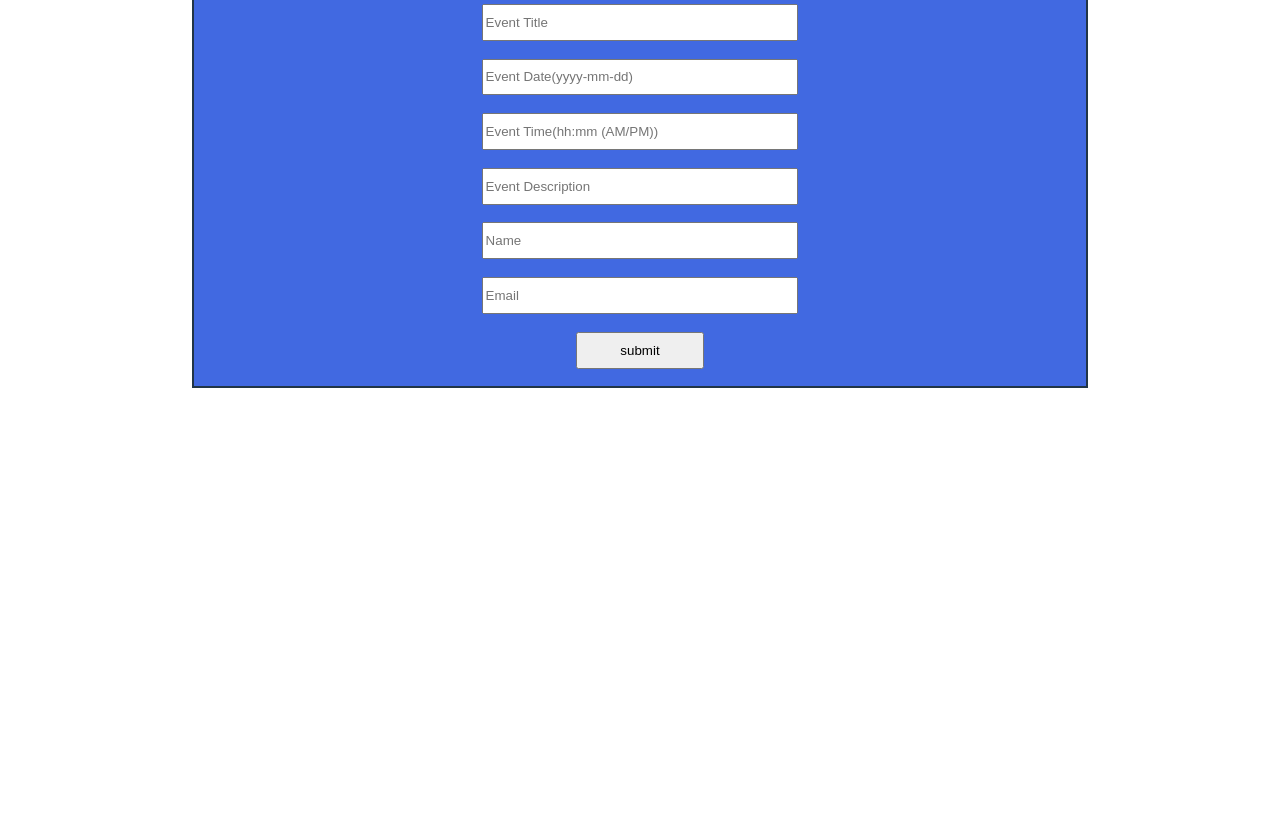
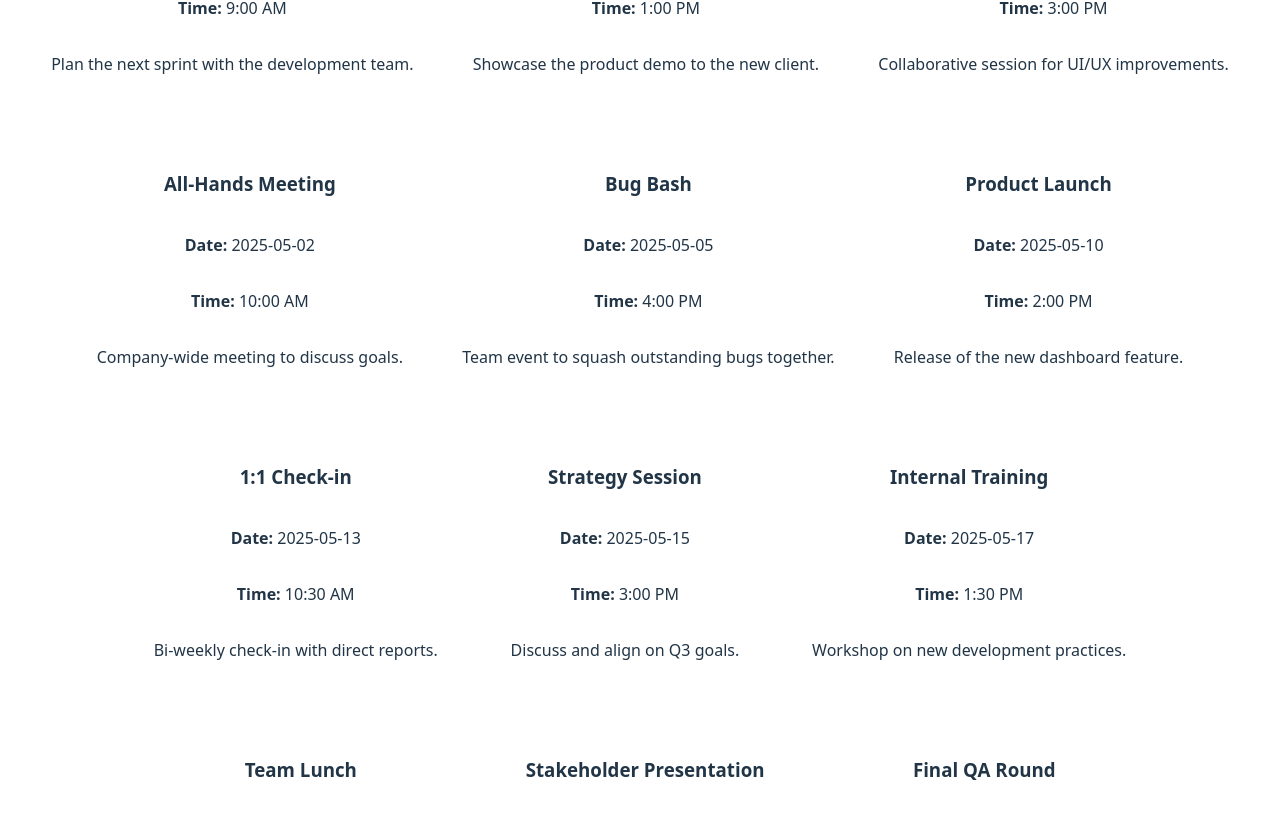
Before and after one commit to dhritim4n/eventBookingSystem, a React (Vite) app: page / in a window 1280 px wide. Shown: the part 1523-2340 px from the top of the page. Before the commit the page ends 2039 px from the top, so only its background shows below. Built offline with nearby package versions, Linux system fonts and the light colour scheme.

Commit message:
event grid ui fix

```diff
--- a/src/components/EventGrid.css
+++ b/src/components/EventGrid.css
@@ -1,7 +1,7 @@
 .event-grid{
     display: flex;
     justify-content: center;
-
+    flex-wrap: wrap;
 }
 
 .event-card{
--- a/src/components/EventGrid.jsx
+++ b/src/components/EventGrid.jsx
@@ -10,7 +10,7 @@ function EventGrid({ events,value,SetValue}) {
   return (
     <>
 
-    <div className="title" id="UpcomingEvent">
+    <div className="title" id="SelectedDateEvent">
         <h2>{value.toLocaleDateString('en-CA')} Events:-</h2>
     </div>
 
--- a/src/components/Events.json
+++ b/src/components/Events.json
@@ -15,17 +15,93 @@
   },
   {
     "id": 3,
-      "title": "Product Launch",
-      "date": "2025-04-12",
-      "time": "2:00 PM",
-      "description": "Launch of the new app version."
+    "title": "Marketing Review",
+    "date": "2025-04-20",
+    "time": "11:30 AM",
+    "description": "Review last quarter’s marketing performance."
   },
-
   {
     "id": 4,
+    "title": "Dev Sprint Planning",
+    "date": "2025-04-22",
+    "time": "9:00 AM",
+    "description": "Plan the next sprint with the development team."
+  },
+  {
+    "id": 5,
+    "title": "Client Demo",
+    "date": "2025-04-25",
+    "time": "1:00 PM",
+    "description": "Showcase the product demo to the new client."
+  },
+  {
+    "id": 6,
+    "title": "Design Brainstorm",
+    "date": "2025-04-28",
+    "time": "3:00 PM",
+    "description": "Collaborative session for UI/UX improvements."
+  },
+  {
+    "id": 7,
+    "title": "All-Hands Meeting",
+    "date": "2025-05-02",
+    "time": "10:00 AM",
+    "description": "Company-wide meeting to discuss goals."
+  },
+  {
+    "id": 8,
+    "title": "Bug Bash",
+    "date": "2025-05-05",
+    "time": "4:00 PM",
+    "description": "Team event to squash outstanding bugs together."
+  },
+  {
+    "id": 9,
     "title": "Product Launch",
-      "date": "2026-04-12",
+    "date": "2025-05-10",
     "time": "2:00 PM",
-      "description": "Launch of the new app version."
+    "description": "Release of the new dashboard feature."
+  },
+  {
+    "id": 10,
+    "title": "1:1 Check-in",
+    "date": "2025-05-13",
+    "time": "10:30 AM",
+    "description": "Bi-weekly check-in with direct reports."
+  },
+  {
+    "id": 11,
+    "title": "Strategy Session",
+    "date": "2025-05-15",
+    "time": "3:00 PM",
+    "description": "Discuss and align on Q3 goals."
+  },
+  {
+    "id": 12,
+    "title": "Internal Training",
+    "date": "2025-05-17",
+    "time": "1:30 PM",
+    "description": "Workshop on new development practices."
+  },
+  {
+    "id": 13,
+    "title": "Team Lunch",
+    "date": "2025-05-20",
+    "time": "12:00 PM",
+    "description": "Casual lunch to boost team morale."
+  },
+  {
+    "id": 14,
+    "title": "Stakeholder Presentation",
+    "date": "2025-05-22",
+    "time": "11:00 AM",
+    "description": "Present project updates to stakeholders."
+  },
+  {
+    "id": 15,
+    "title": "Final QA Round",
+    "date": "2025-05-29",
+    "time": "2:30 PM",
+    "description": "Final round of QA before release."
   }
 ]
```
Lines whose indentation alone changed are shown as unchanged.
